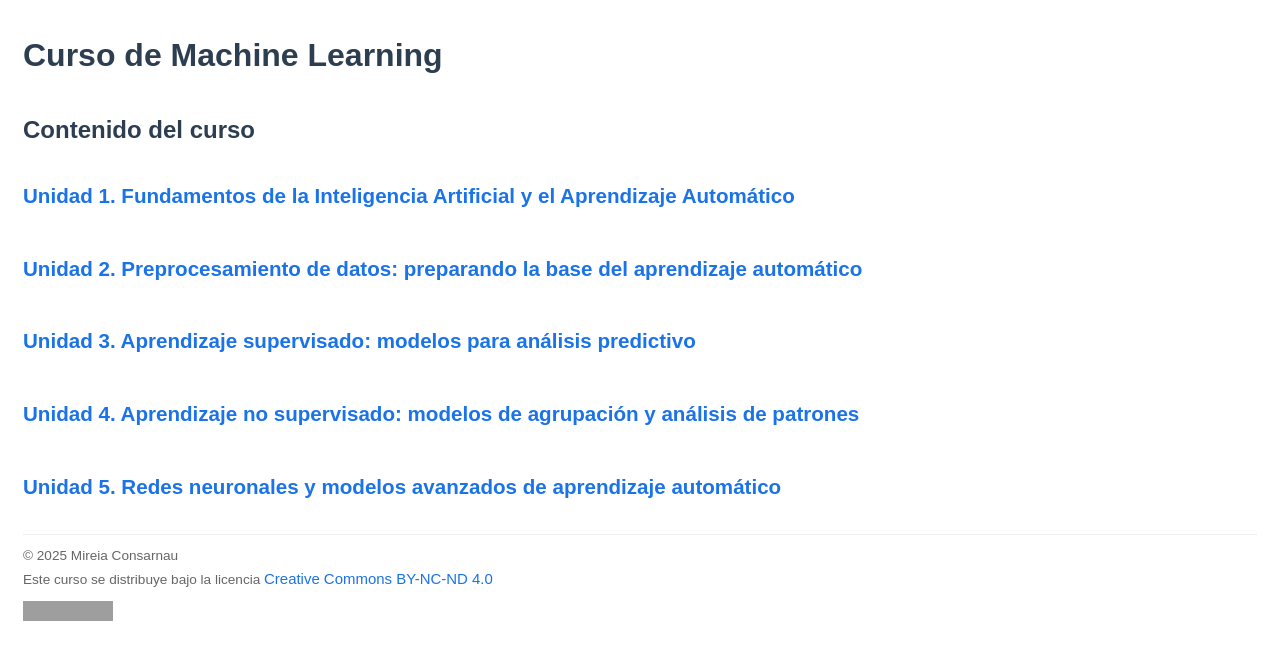
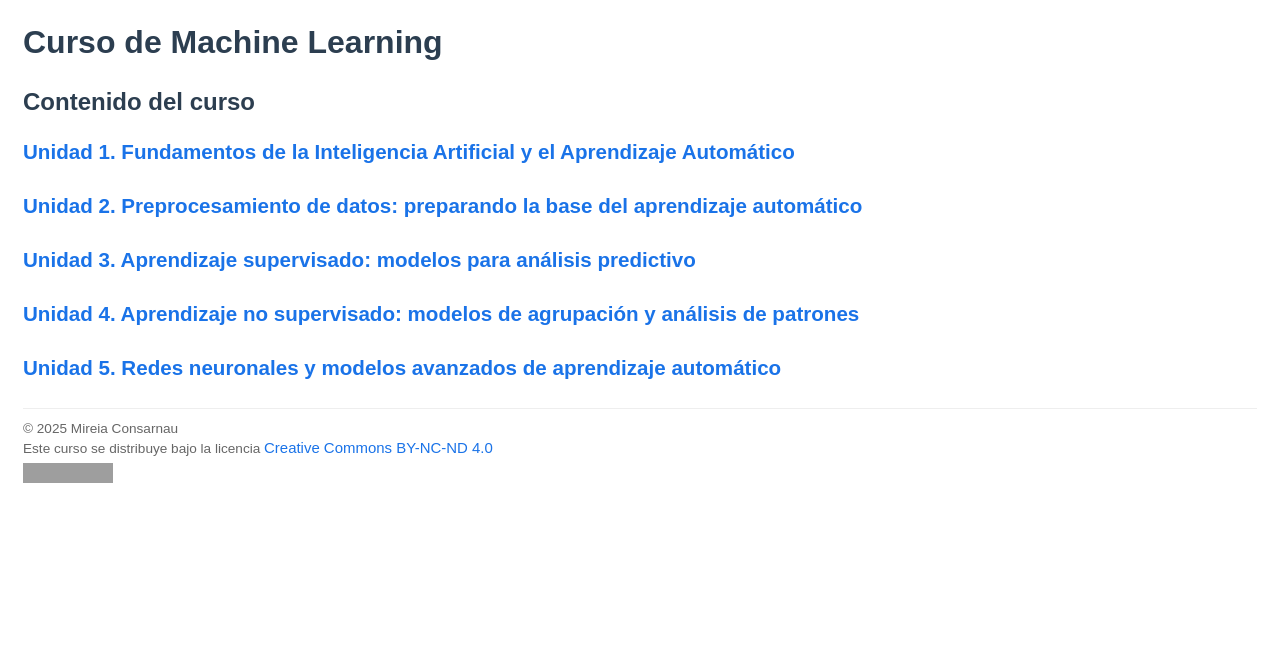
Before and after one commit to mireiaconsarnau/machine_learning, a Jekyll site: the page built from index.md, in a window 1280 px wide. Shown: the top 660 px of the page. Built offline with Jekyll 4.4.1, drawn with Linux system fonts in a browser that asks for light colours; grey boxes are pictures that could not be loaded.

Commit message:
Update custom.css

```diff
--- a/assets/css/custom.css
+++ b/assets/css/custom.css
@@ -7,8 +7,8 @@ hr {
 
 /* Títols amb espais elegants */
 h1, h2, h3 {
-  margin-top: 30px;
-  margin-bottom: 15px;
+  margin-top: 20px; /* abans 30px */
+  margin-bottom: 10px; /* abans 15px */
   color: #2c3e50;
 }
 
@@ -16,7 +16,7 @@ h1, h2, h3 {
 a {
   color: #1a73e8;
   text-decoration: none;
-  margin-bottom: 10px;
+  margin-bottom: 5px; /* abans 10px */
   display: inline-block;
   font-size: 1.1em;
 }
@@ -28,17 +28,16 @@ a:hover {
 footer, .license {
   font-size: 0.85em;
   color: #666;
-  margin-top: 40px;
+  margin-top: 20px;
   border-top: 1px solid #eee;
   padding-top: 10px;
   text-align: left;
-  margin-top: 20px;
 }
 
 /* Contingut */
 body {
   font-family: Arial, sans-serif;
-  line-height: 1.6;
+  line-height: 1.4; /* abans 1.6 */
   padding: 0 15px;
 }
 
```
